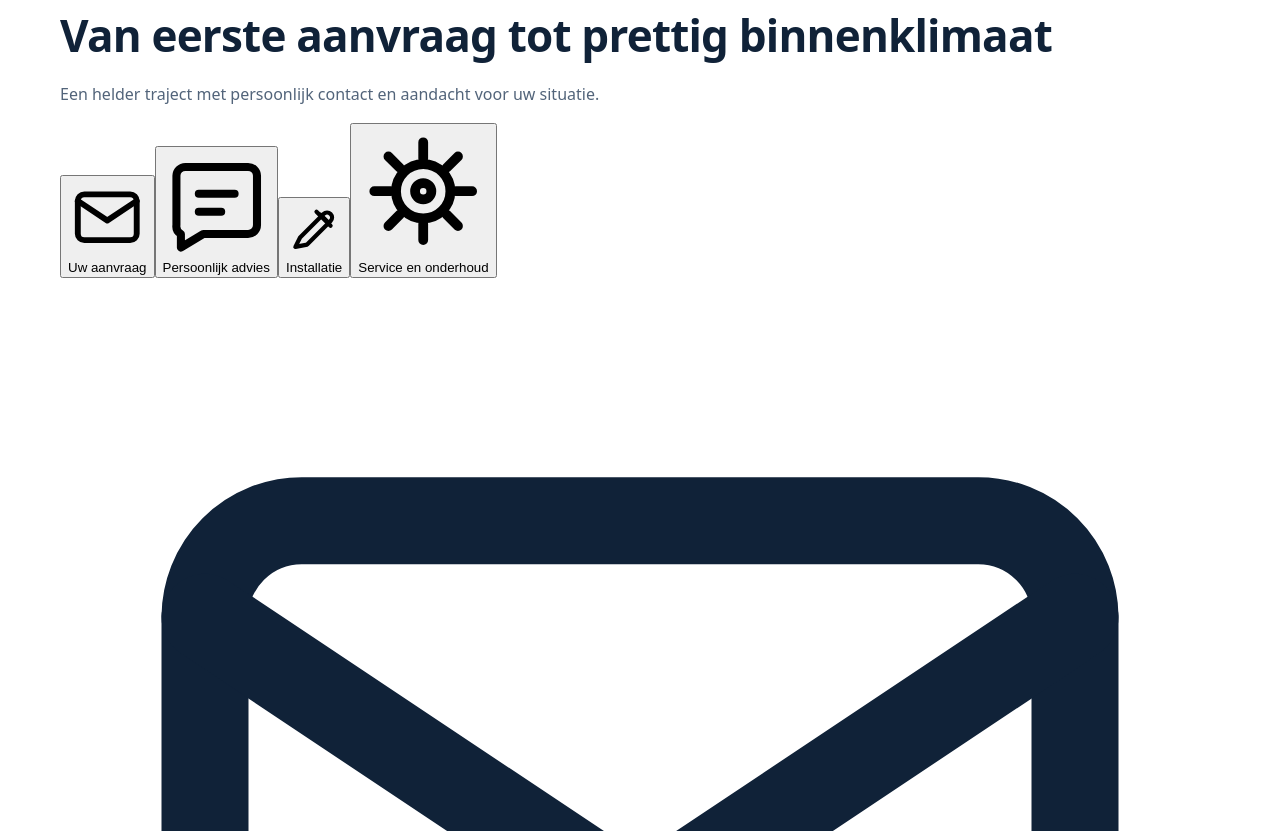
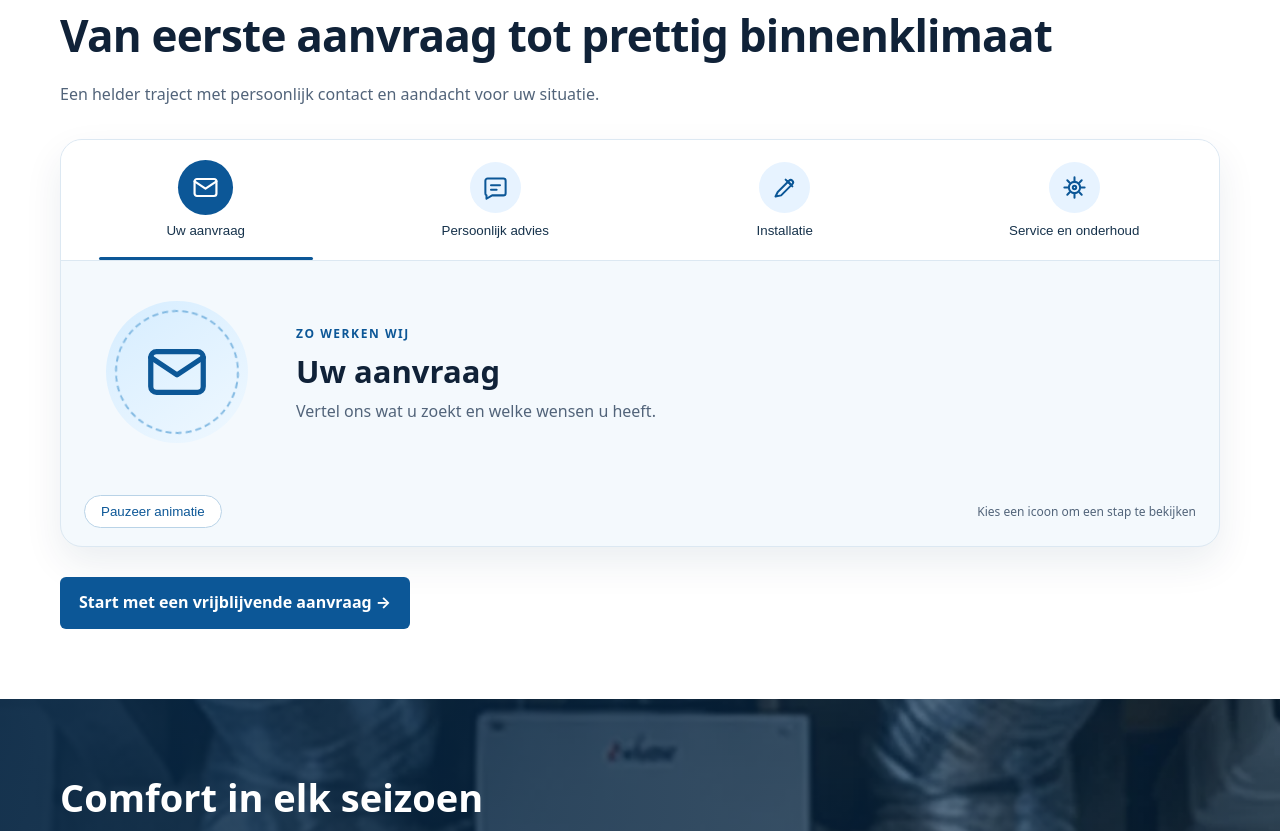
Before and after one commit to JAStede/Yvdbergh, a plain HTML site: page index.html in a window 1280 px wide. Shown: the part 2180-3011 px from the top of the page. Drawn offline with Linux system fonts and the light colour scheme.

Commit message:
Maak interactief icoon-stappenplan zoals Asbest, responsief en toegankelijk

```diff
--- a/style.css
+++ b/style.css
@@ -169,3 +169,29 @@ a:focus-visible,button:focus-visible,input:focus-visible,textarea:focus-visible,
 .google-review-cta .btn:disabled{opacity:.62;cursor:not-allowed;filter:none;transform:none;box-shadow:none}
 .google-review-cta-note{font-size:12px;color:#60758b}
 @media(max-width:700px){.google-review-cta{width:100%}.google-review-cta .btn{width:100%}}
+
+/* Interactief klimaatproces, geïnspireerd op het Asbest-stappenplan */
+.climate-process{margin:32px 0 30px;border:1px solid #dce8f2;border-radius:22px;overflow:hidden;background:#f4f9fd;box-shadow:0 16px 38px #0b315015}
+.climate-process-track{display:grid;grid-template-columns:repeat(4,minmax(0,1fr));background:#fff;border-bottom:1px solid #dce8f2}
+.climate-process-tab{position:relative;display:flex;flex-direction:column;align-items:center;justify-content:center;gap:10px;min-width:0;min-height:120px;padding:17px 9px;border:0;background:transparent;color:#16324b;font:700 14px/1.3 inherit;cursor:pointer;text-align:center}
+.climate-process-tab::after{content:"";position:absolute;bottom:0;left:13%;right:13%;height:3px;border-radius:3px;background:transparent;transition:background .25s}
+.climate-process-tab.is-current::after{background:#0c5797}
+.climate-process-icon{width:51px;height:51px;display:grid;place-items:center;border-radius:50%;background:#e7f3ff;color:#0c5797;transition:background .3s,color .3s,transform .3s}
+.climate-process-icon svg{width:27px;height:27px}
+.climate-process-tab.is-current .climate-process-icon{background:#0c5797;color:#fff;transform:scale(1.08)}
+.climate-process-tab:focus-visible,.climate-process-pause:focus-visible{outline:3px solid #439ddc;outline-offset:-3px}
+.climate-process-display{display:grid;grid-template-columns:160px minmax(0,1fr);gap:30px;align-items:center;padding:32px clamp(20px,4vw,45px);min-height:222px}
+.climate-process-art{width:142px;height:142px;display:grid;place-items:center;position:relative;border-radius:50%;background:linear-gradient(145deg,#d6edff,#eff8ff);isolation:isolate}
+.climate-process-art-icon{display:grid;place-items:center;width:72px;height:72px;color:#0c5797;animation:climate-process-pop .5s ease both}
+.climate-process-art-icon svg{width:70px;height:70px}
+.climate-process-orbit{position:absolute;inset:9px;border:2px dashed #82b9e2;border-radius:50%;animation:climate-process-spin 18s linear infinite}
+.climate-process-kicker{font-size:12px;letter-spacing:.13em;font-weight:800;color:#0c5797}
+.climate-process-heading{font-size:clamp(23px,3vw,31px);margin:7px 0 8px}
+.climate-process-copy{margin:0;max-width:60ch;color:#52647a}
+.climate-process-controls{display:flex;justify-content:space-between;align-items:center;gap:12px;flex-wrap:wrap;padding:12px 23px 18px}
+.climate-process-pause{background:#fff;border:1px solid #b9d3e7;border-radius:999px;padding:8px 16px;color:#0c5797;font:700 13px inherit;cursor:pointer}
+.climate-process-hint{font-size:12px;color:#52647a}
+@keyframes climate-process-pop{from{opacity:0;transform:scale(.7)}to{opacity:1;transform:scale(1)}}
+@keyframes climate-process-spin{to{transform:rotate(360deg)}}
+@media(max-width:600px){.climate-process{border-radius:16px}.climate-process-tab{min-height:94px;padding:12px 4px;font-size:clamp(10px,2.5vw,12px);gap:7px;overflow-wrap:anywhere}.climate-process-icon{width:38px;height:38px}.climate-process-icon svg{width:22px;height:22px}.climate-process-display{grid-template-columns:1fr;justify-items:center;text-align:center;gap:16px;padding:25px 17px;min-height:250px}.climate-process-art{width:108px;height:108px}.climate-process-art-icon,.climate-process-art-icon svg{width:51px;height:51px}.climate-process-controls{justify-content:center;padding:8px 12px 18px}.climate-process-hint{display:none}}
+@media(prefers-reduced-motion:reduce){.climate-process-art-icon,.climate-process-orbit{animation:none!important}.climate-process-icon,.climate-process-tab::after{transition:none!important}}
```
